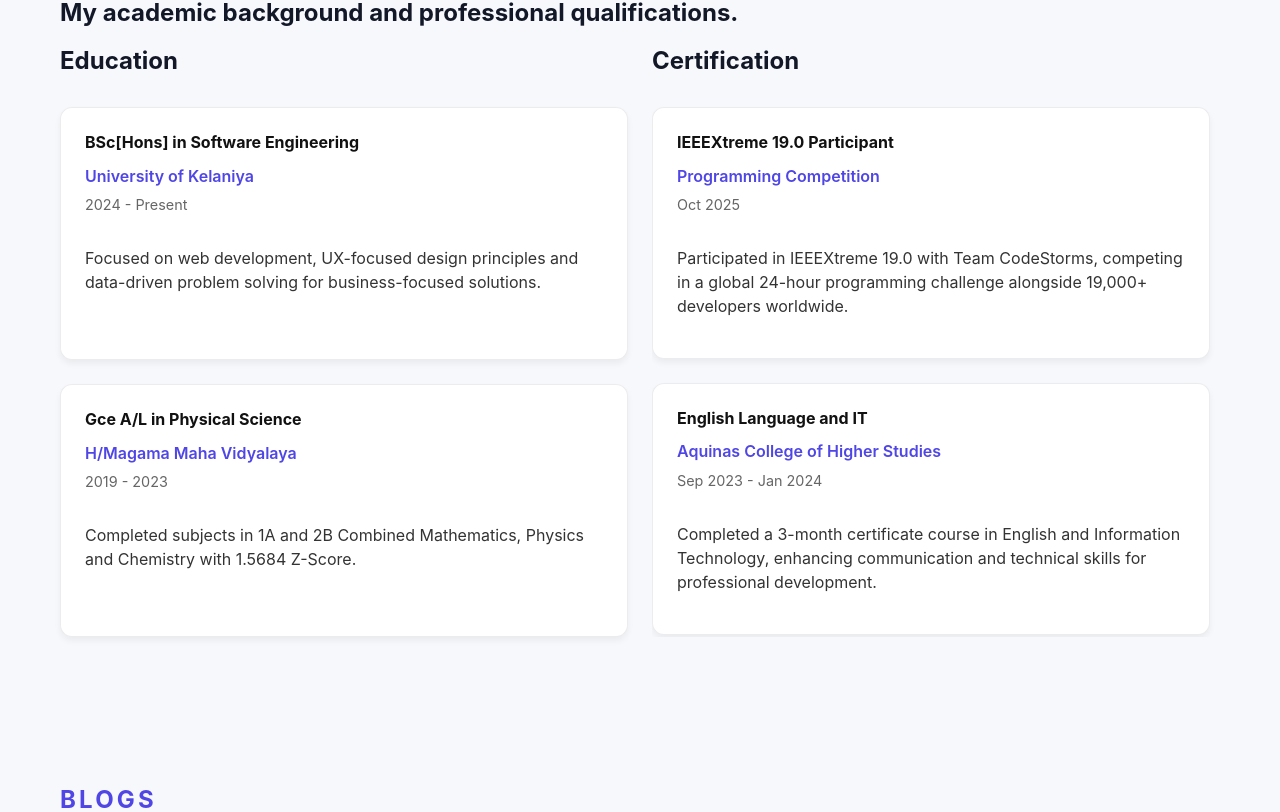
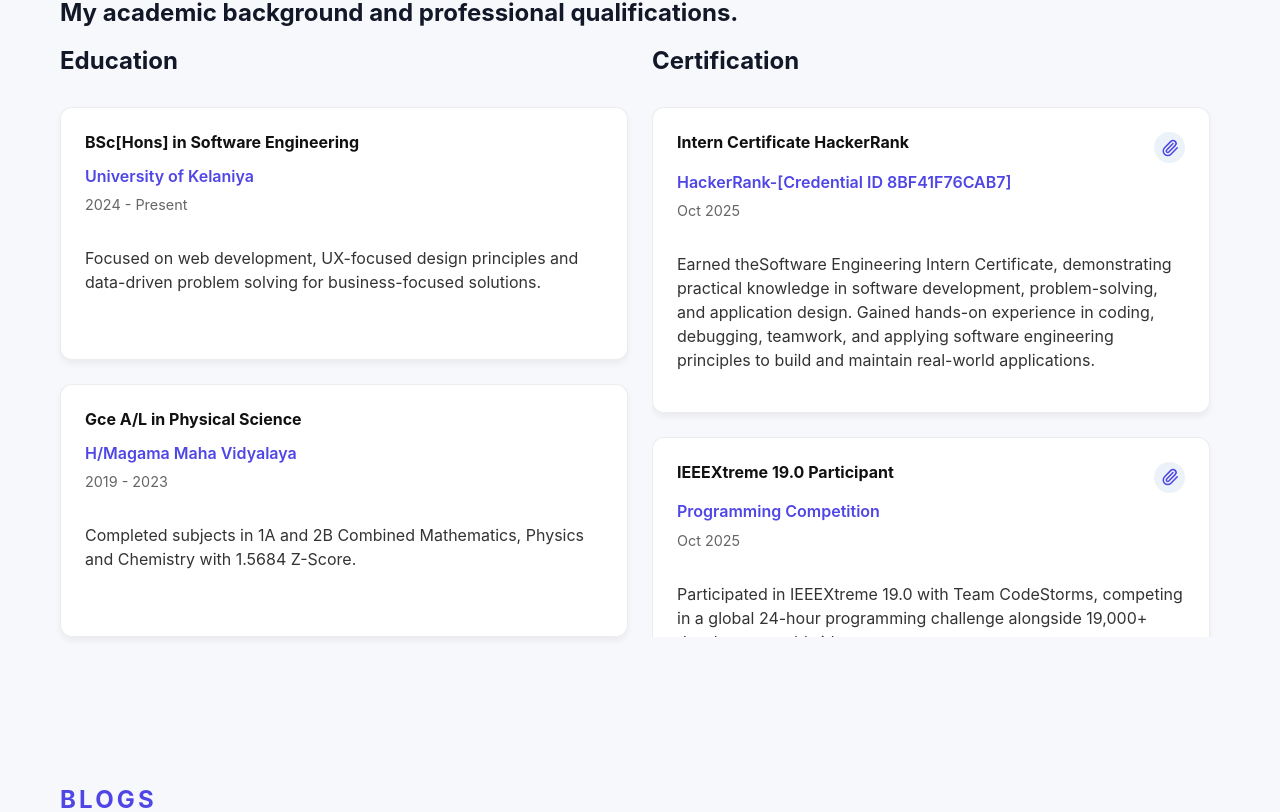
Before and after one commit to adhithya-21/Portfolio, a React (Vite) app: page / in a window 1280 px wide. Shown: the part 2568-3380 px from the top of the page. Built offline with nearby package versions, Linux system fonts and the light colour scheme; the HTML template or start-up script is replaced by a standard one.

Commit message:
Update  some files

```diff
--- a/src/components/Experience/Experience.css
+++ b/src/components/Experience/Experience.css
@@ -102,22 +102,65 @@
 }
 
 /* --- DARK MODE (Matches your image) --- */
-@media (prefers-color-scheme: dark) {
-  .timeline-item.card {
+[data-theme='dark'] .timeline-item.card {
   background-color: #0f172a; /* Dark blue/slate background from the image */
   color: #e2e8f0; /* Light gray text for readability */
   border: 1px solid #1e293b; /* Subtle dark border */
 }
 
-  .timeline-item h4 {
+[data-theme='dark'] .timeline-item h4 {
   color: #ffffff; /* Pure white heading like "Frontend" */
 }
 
-  .timeline-timeframe {
+[data-theme='dark'] .timeline-timeframe {
   color: #94a3b8; /* Muted gray for the date */
 }
 
-  .timeline-company {
+[data-theme='dark'] .timeline-company {
   color: #38bdf8; /* Lighter blue accent to pop on the dark background */
 }
+
+/* --- TIMELINE HEADER & CERTIFICATE LINK --- */
+.timeline-header {
+  display: flex;
+  justify-content: space-between;
+  align-items: flex-start;
+  gap: 1rem;
+  width: 100%;
 }
+
+.timeline-header h4 {
+  margin: 0 !important;
+  flex: 1;
+}
+
+.certificate-link {
+  display: inline-flex;
+  align-items: center;
+  justify-content: center;
+  color: var(--accent, #0056b3);
+  background-color: rgba(0, 86, 179, 0.08);
+  padding: 0.4rem;
+  border-radius: 50%;
+  transition: all 0.3s cubic-bezier(0.4, 0, 0.2, 1);
+  flex-shrink: 0;
+  text-decoration: none;
+}
+
+.certificate-link:hover {
+  background-color: var(--accent, #0056b3);
+  color: #ffffff;
+  transform: translateY(-2px) scale(1.05);
+  box-shadow: 0 4px 12px rgba(0, 86, 179, 0.2);
+}
+
+[data-theme='dark'] .certificate-link {
+  color: #38bdf8;
+  background-color: rgba(56, 189, 248, 0.1);
+}
+
+[data-theme='dark'] .certificate-link:hover {
+  background-color: #38bdf8;
+  color: #0f172a;
+  box-shadow: 0 4px 12px rgba(56, 189, 248, 0.3);
+}
--- a/src/components/Experience/Experience.jsx
+++ b/src/components/Experience/Experience.jsx
@@ -1,11 +1,12 @@
 import './Experience.css';
 import { experience, education } from '../../data/experience.js';
+import { Paperclip } from 'lucide-react';
 
 function Experience() {
   return (
     <section id="education" className="experience-section">
       <div className="container">
-         <h1 className="section-title">Education</h1>
+         <h1 className="section-title"><h>Education</h></h1>
          <h2>My academic background and professional qualifications.</h2>
 
         <div className="timeline-grid">
@@ -29,7 +30,21 @@
             <div className="scroll-container">
               {experience.map((item) => (
                 <div key={item.title} className="timeline-item card">
-                  <h4>{item.title}</h4>
+                  <div className="timeline-header">
+                    <h4>{item.title}</h4>
+                    {item.certificateLink && (
+                      <a
+                        href={item.certificateLink}
+                        target="_blank"
+                        rel="noopener noreferrer"
+                        className="certificate-link"
+                        title="View Certificate"
+                        aria-label={`View ${item.title} Certificate`}
+                      >
+                        <Paperclip size={18} />
+                      </a>
+                    )}
+                  </div>
                   <p className="timeline-company">{item.institution}</p>
                   <p className="timeline-timeframe">{item.timeframe}</p>
                   <p>{item.description}</p>
--- a/src/components/Navbar/Navbar.css
+++ b/src/components/Navbar/Navbar.css
@@ -9,7 +9,7 @@
   --toggle-shadow: rgba(178, 147, 94, 0.18);
 }
 
-[data-theme='dark'] :root {
+[data-theme='dark'] {
   --muted: #94a3b8;
   --text: #f1f5f9;
   --border: rgba(255, 255, 255, 0.06);
--- a/src/data/experience.js
+++ b/src/data/experience.js
@@ -1,27 +1,31 @@
 export const experience = [
+  {
+    title: 'Intern Certificate HackerRank',
+    institution: 'HackerRank-[Credential ID 8BF41F76CAB7]',
+    timeframe: 'Oct 2025',
+    description: 'Earned theSoftware Engineering Intern Certificate, demonstrating practical knowledge in software development, problem-solving, and application design. Gained hands-on experience in coding, debugging, teamwork, and applying software engineering principles to build and maintain real-world applications.',
+    certificateLink: 'https://www.hackerrank.com/certificates/iframe/8bf41f76cab7'
+  },
   {
     title: 'IEEEXtreme 19.0 Participant',
     institution: 'Programming Competition',
     timeframe: 'Oct 2025',
-    description: 'Participated in IEEEXtreme 19.0 with Team CodeStorms, competing in a global 24-hour programming challenge alongside 19,000+ developers worldwide.'
+    description: 'Participated in IEEEXtreme 19.0 with Team CodeStorms, competing in a global 24-hour programming challenge alongside 19,000+ developers worldwide.',
+    certificateLink: 'https://www.linkedin.com/posts/adhithyajayawardhana_ieeextreme-ieee-competitiveprogramming-ugcPost-7453326878720888832-Imdl/'
+  },
+  {
+    title: 'Data Visualization With PowerBI',
+    institution: 'Power BI Course[Great Learning]',
+    timeframe: 'Apr 2026',
+    description: 'Completed the Power BI Course offered by Great Learning, gaining hands-on experience in data visualization, dashboard creation, and business intelligence reporting. Developed skills in transforming raw data into interactive reports using charts, graphs, filters, and KPIs to support data-driven decision-making with Microsoft Power BI.',
+    certificateLink: 'https://olympus.mygreatlearning.com/courses/147664?pb_id=581'
   },
   {
     title: 'English Language and IT',
     institution: 'Aquinas College of Higher Studies',
     timeframe: 'Sep 2023 - Jan 2024',
-    description: 'Completed a 3-month certificate course in English and Information Technology, enhancing communication and technical skills for professional development.'
-  },
-  {
-    title: 'Frontend Web UI Frameworks',
-    institution: 'Coursera',
-    timeframe: 'Feb 2024 - Apr 2024',
-    description: 'Learned how to build responsive UIs using modern CSS frameworks and React components to deliver seamless user experiences.'
-  },
-  {
-    title: 'AWS Certified Cloud Practitioner',
-    institution: 'Amazon Web Services',
-    timeframe: 'May 2024',
-    description: 'Achieved foundational certification covering core AWS services, cloud concepts, security, and architecture.'
+    description: 'Completed a 3-month certificate course in English and Information Technology, enhancing communication and technical skills for professional development.',
+    certificateLink: 'https://www.linkedin.com/in/adhithyajayawardhana/details/education/'
   }
 ];
 
```
Lines whose indentation alone changed are shown as unchanged.
